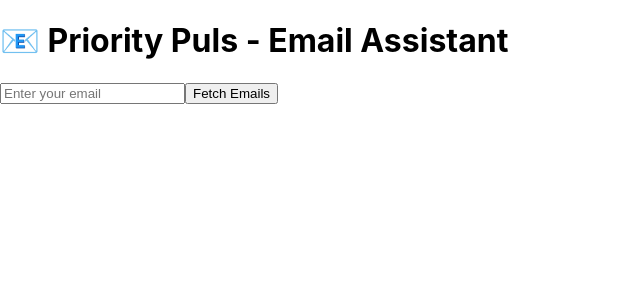
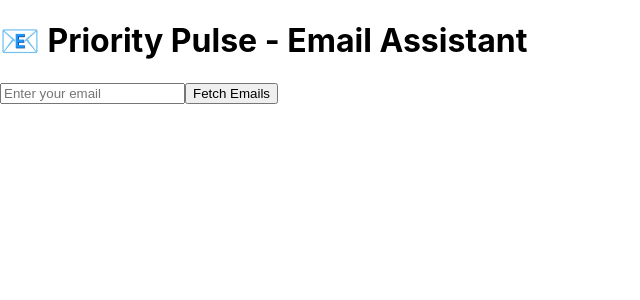
Before and after one commit to pran-aeyyy/gmail-ai-summarizer, a React (Create React App) app: page / in a window 1280 px wide. Shown: the top 300 px of the page, without its empty margins (0-640 px from the left). Built offline with nearby package versions, Linux system fonts and the light colour scheme.

Commit message:
updated app.js

```diff
--- a/src/App.js
+++ b/src/App.js
@@ -12,7 +12,7 @@
 
   return (
     <div className="flex flex-col items-center justify-center min-h-screen bg-gray-100">
-      <h1 className="text-3xl font-bold mb-4">📧 Priority Puls - Email Assistant</h1>
+      <h1 className="text-3xl font-bold mb-4">📧 Priority Pulse - Email Assistant</h1>
       <input
         className="p-2 border rounded"
         type="email"
```
